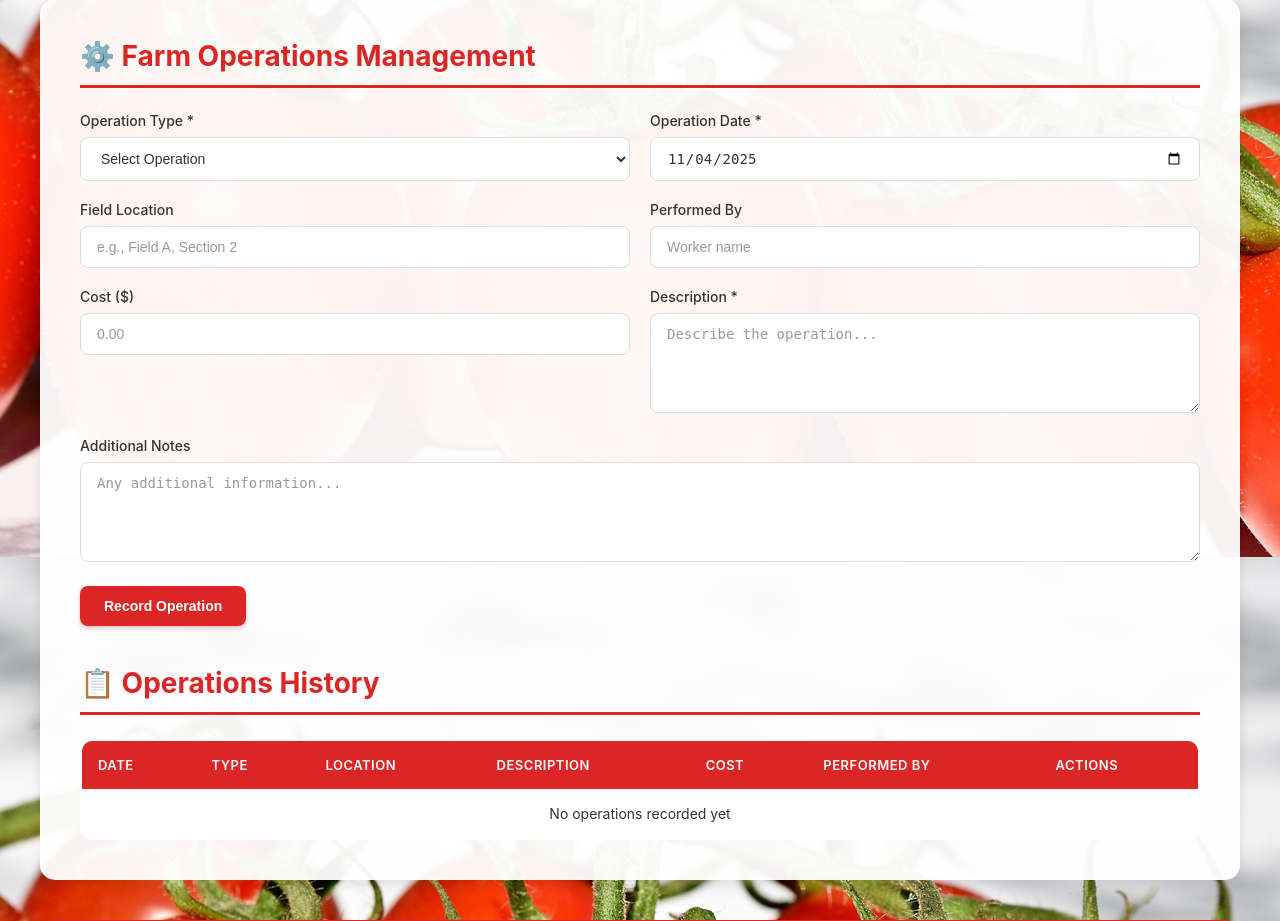
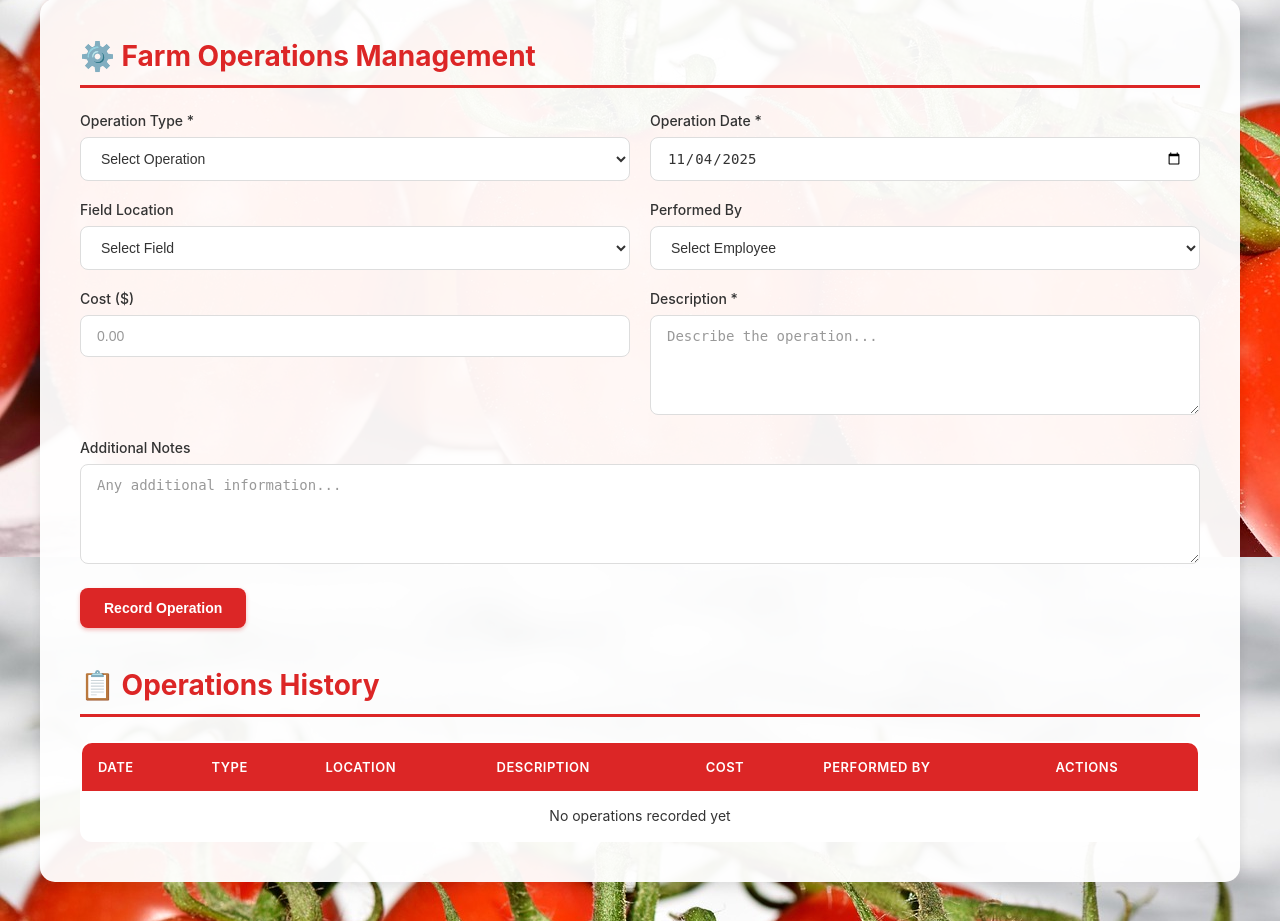
Before and after one commit to daevmassy/TomatoFarmManager-1, a Flask app: page /operations in a window 1280 px wide. Shown: the part 296-1217 px from the top of the page. Run offline with Flask 3, Linux system fonts and the light colour scheme; the visitor is signed in with stand-in values (Sample User, id 1); data that the repository does not hold is empty; some libraries are stand-ins or nearby versions.

Commit message:
Assistant checkpoint: Add employee selection for operations
Assistant generated file changes:
- templates/operations.html: Add employee selection dropdown for 'Performed By' field

---

User prompt:

on operation provide an selection for the employee who perfomed the operation

Replit-Commit-Author: Assistant
Replit-Commit-Session-Id: 744d2253-434e-44f0-b0d8-4be10dbd33cf
Replit-Commit-Event-Id: 54493946-1650-4530-927d-46ce9094fd50

```diff
--- a/templates/operations.html
+++ b/templates/operations.html
@@ -31,11 +31,30 @@
     <div class="form-row">
         <div class="form-group">
             <label for="field_location">Field Location</label>
-            <input type="text" id="field_location" name="field_location" placeholder="e.g., Field A, Section 2">
+            <select id="field_location" name="field_location">
+                <option value="">Select Field</option>
+                <option value="Field A">Field A</option>
+                <option value="Field B">Field B</option>
+                <option value="Field C">Field C</option>
+                <option value="Field D">Field D</option>
+                <option value="Field E">Field E</option>
+            </select>
         </div>
         <div class="form-group">
             <label for="performed_by">Performed By</label>
-            <input type="text" id="performed_by" name="performed_by" placeholder="Worker name">
+            <select id="performed_by" name="performed_by">
+                <option value="">Select Employee</option>
+                <option value="Employee 1">Employee 1</option>
+                <option value="Employee 2">Employee 2</option>
+                <option value="Employee 3">Employee 3</option>
+                <option value="Employee 4">Employee 4</option>
+                <option value="Employee 5">Employee 5</option>
+                <option value="Employee 6">Employee 6</option>
+                <option value="Employee 7">Employee 7</option>
+                <option value="Employee 8">Employee 8</option>
+                <option value="Employee 9">Employee 9</option>
+                <option value="Employee 10">Employee 10</option>
+            </select>
         </div>
     </div>
 
```
